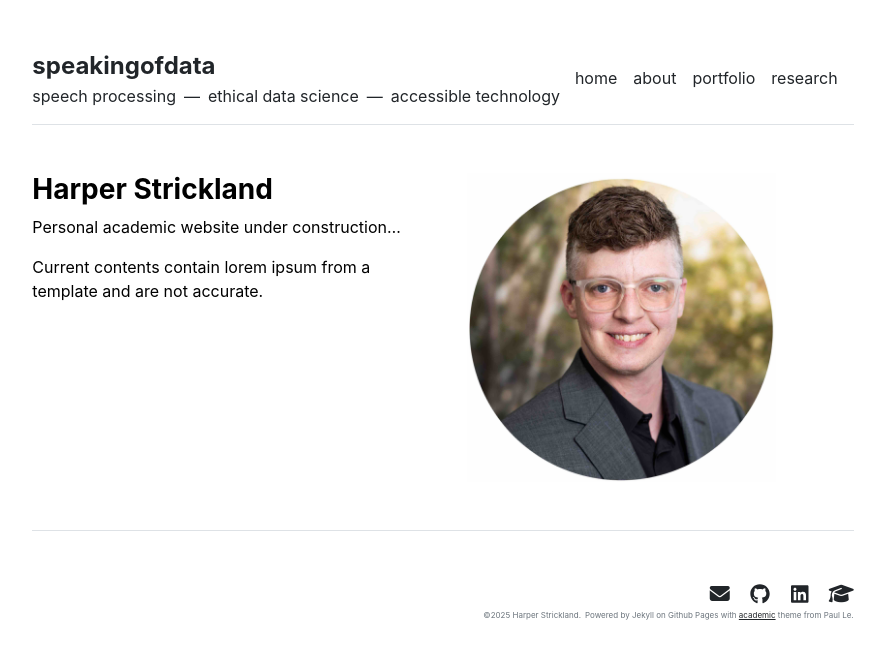
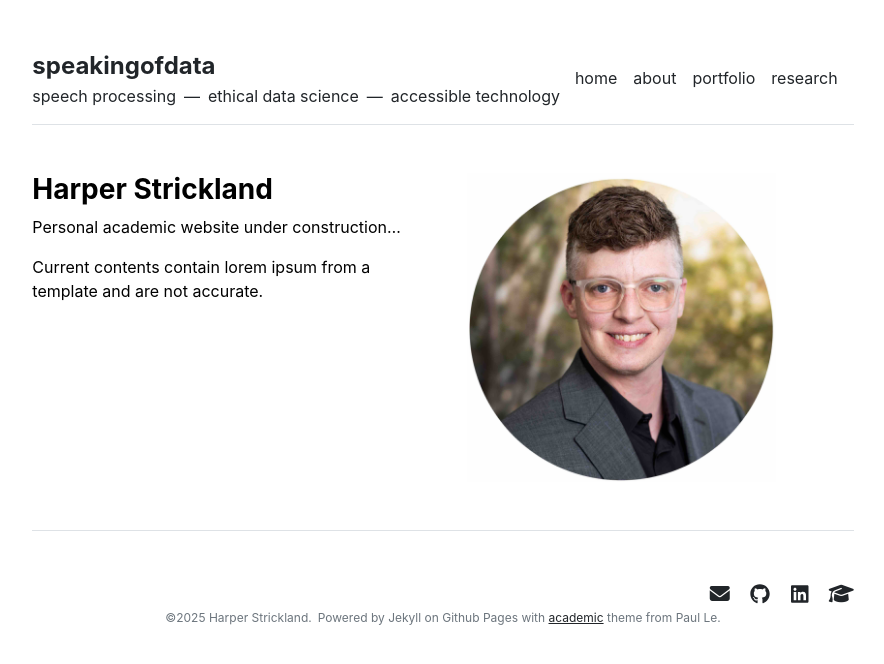
Before and after one commit to speakingofdata/speakingofdata.github.io, a Jekyll site: the page built from index.md, in a window 1280 px wide. Shown: the top 664 px of the page, without its empty margins (197-1081 px from the left). Built offline with Jekyll 4.4.1, drawn with Linux system fonts in a browser that asks for light colours; nearby versions of some CDN libraries.

Commit message:
Update footer.html

```diff
--- a/_includes/footer.html
+++ b/_includes/footer.html
@@ -8,7 +8,7 @@
   </div>
   <div class="row">
     <div class="col-md-12 text-end social-media-icons">
-      <p style="font-size: 8px;">&copy;<script>document.write(new Date().getFullYear())</script> Harper Strickland.&ensp;Powered by Jekyll on Github Pages with <a href="https://jekyll-themes.com/LeNPaul/academic">academic</a> theme from Paul Le.
+      <p style="font-size: 12px; text-align: center;">&copy;<script>document.write(new Date().getFullYear())</script> Harper Strickland.&ensp;Powered by Jekyll on Github Pages with <a href="https://jekyll-themes.com/LeNPaul/academic">academic</a> theme from Paul Le.
       </p>
     </div>
   </div>
```
